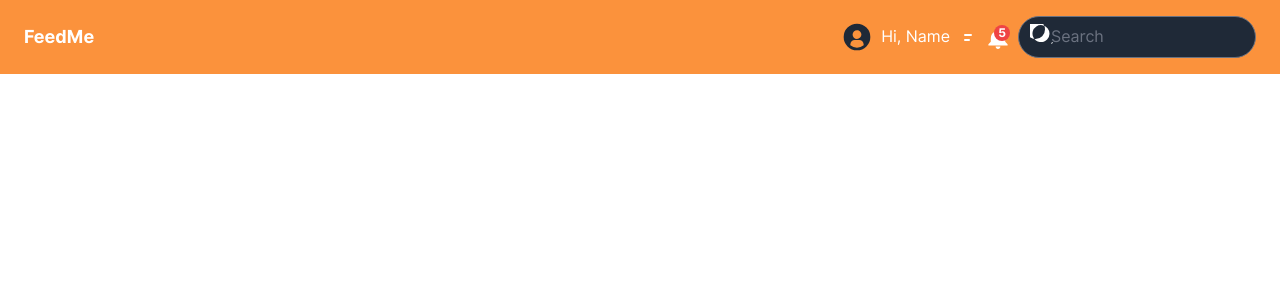
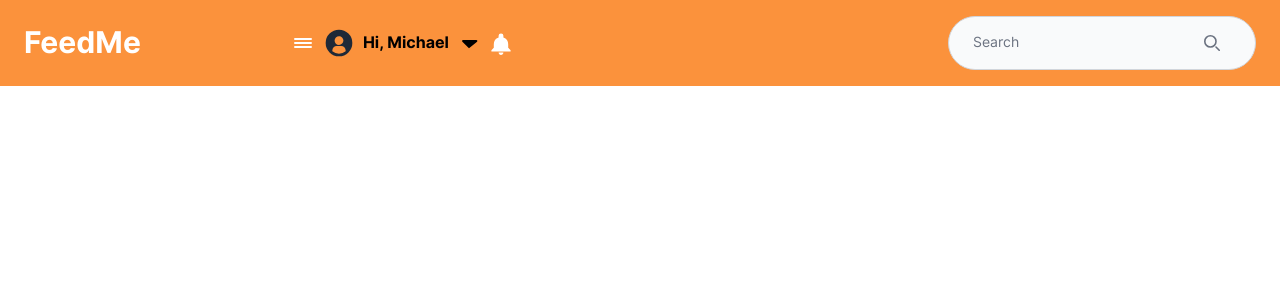
Before and after one commit to mohamed-nawas/food-delivery, a React (Vite) app in the folder client/: page / in a window 1280 px wide. Shown: the top 300 px of the page. Built offline with nearby package versions, Linux system fonts and the light colour scheme.

Commit message:
refactored admin dashboard UI to contain all componnets

```diff
--- a/client/src/components/admin-dashboard/Header/ui.tsx
+++ b/client/src/components/admin-dashboard/Header/ui.tsx
@@ -2,15 +2,34 @@ import * as React from 'react';
 
 interface AdminDashboardHeaderUIProps {
   pictureUrl?: string;
+  userName?: string;
+  notificationCount?: string;
 }
 
 const AdminDashboardHeaderUI = (props: AdminDashboardHeaderUIProps) => {
   return (
-    <header className='text-white flex justify-between items-center py-4 px-6'  style={{backgroundColor: 'rgb(251, 146, 60)'}}>
-      <div className='flex items-center'>
-        <span className='text-lg font-bold'>FeedMe</span>
-      </div>
+    <header className='text-white flex justify-between items-center py-4 px-6' style={{ backgroundColor: 'rgb(251, 146, 60)' }}>
+      <div className='flex items-center' style={{ border: '5px', borderColor: 'green' }}>
+        <span className='text-lg font-bold' style={{ marginRight: 150 }}><h3>FeedMe</h3></span>
         <div className='flex items-center space-x-2'>
+          <button>
+            <svg
+              xmlns="http://www.w3.org/2000/svg"
+              className="h-6 w-6"
+              fill="none"
+              viewBox="0 0 24 24"
+              stroke="currentColor"
+            >
+              <path
+                stroke-linecap="round"
+                stroke-linejoin="round"
+                stroke-width="2"
+                d="M4 8h16M4 12h16M4 16h16"
+              />
+            </svg>
+          </button>
+
+
           {props.pictureUrl && (
             <img
               src='profile-picture.jpg'
@@ -34,18 +53,11 @@ const AdminDashboardHeaderUI = (props: AdminDashboardHeaderUIProps) => {
             </svg>
           )}
 
-        <span className='hidden lg:block'>Hi, Name</span>
-        <svg
-          className='h-5 w-5 fill-current hidden lg:block'
-          xmlns='http://www.w3.org/2000/svg'
-          viewBox='0 0 20 20'
-        >
-          <path
-            fill-rule='evenodd'
-            d='M6 8a1 1 0 011-1h6a1 1 0 010 2H7a1 1 0 01-1-1zm1 4a1 1 0 100 2h4a1 1 0 100-2H7z'
-            clip-rule='evenodd'
-          />
+          <span className='hidden lg:block'><h6 className='text-black font-bold'>Hi, {props.userName ? props.userName : 'Michael'}</h6></span>
+          <svg xmlns="http://www.w3.org/2000/svg" viewBox="0 0 24 24" width="24" height="24">
+            <path d="M12 17.293l-6.646-6.647a.999.999 0 0 1 .707-1.707h13.292a1 1 0 0 1 .707 1.707L12 17.293z" />
           </svg>
+
           <div className='relative'>
             <svg
               className='h-6 w-6 fill-current'
@@ -55,24 +67,22 @@ const AdminDashboardHeaderUI = (props: AdminDashboardHeaderUIProps) => {
               <path d='M10 20c1.1 0 2-.9 2-2H8c0 1.1.9 2 2 2zM4 14v-3a6 6 0 014-5.66V4a2 2 0 114 0v1.34A6 6 0 0116 11v3l2 2v1H2v-1l2-2z' />
             </svg>
             <span className='absolute top-0 right-0 bg-red-500 text-xs rounded-full px-1 font-semibold'>
-            5
+              {props.notificationCount}
             </span>
           </div>
-        <div className='relative'>
-          <input
-            type='text'
-            className='pl-8 pr-4 py-2 rounded-full bg-gray-800 focus:outline-none focus:bg-gray-700 focus:text-white'
-            placeholder='Search'
-          />
-          <svg
-            className='h-6 w-6 fill-current absolute top-0 left-0 mt-2 ml-3'
-            xmlns='http://www.w3.org/2000/svg'
-            viewBox='0 0 24 24'
-          >
-            <path d='M20.986 19.374l-3.88-3.88a8.5 8.5 0 10-13.747-2.15 8.5 8.5 0 0013.747 2.15l3.88 3.88a1 1 0 101.415-1.415zM5.5 15a9.5 9.5 0 110-19 9.5 9.5 0 010 19z' />
+        </div>
+      </div>
+
+      <div className="relative w-1/4">
+        <input type="search" id="default-search" className="block w-full p-4 pl-6 pr-10 text-sm text-gray-900 border border-gray-300 rounded-full bg-gray-50 focus:ring-blue-500 focus:border-blue-500 dark:bg-gray-700 dark:border-gray-600 dark:placeholder-gray-400 dark:text-white dark:focus:ring-blue-500 dark:focus:border-blue-500" placeholder="Search" required />
+        <div className="absolute inset-y-0 right-0 flex items-center pr-3 pointer-events-none">
+          <svg className="w-4 h-4 text-gray-500 dark:text-gray-400 mr-6" aria-hidden="true" xmlns="http://www.w3.org/2000/svg" fill="none" viewBox="0 0 20 20">
+            <path stroke="currentColor" stroke-linecap="round" stroke-linejoin="round" stroke-width="2" d="m19 19-4-4m0-7A7 7 0 1 1 1 8a7 7 0 0 1 14 0Z" />
           </svg>
         </div>
       </div>
+
+
     </header>
   );
 };
--- /dev/null
+++ b/client/src/pages/AdminDashboard/index.tsx
@@ -0,0 +1,13 @@
+import * as React from 'react';
+import AdminDashboardUI from './ui';
+
+const AdminDashboard = () => {
+    // const [state, handlers] = useAdminDashboard();
+
+    return (
+        // <AdminDashboardUI {...state} {...handlers} />
+        <AdminDashboardUI />
+    )
+}
+
+export default AdminDashboard;
--- /dev/null
+++ b/client/src/pages/AdminDashboard/ui.tsx
@@ -0,0 +1,10 @@
+import * as React from 'react';
+import AdminDashboardHeader from '../../components/admin-dashboard/Header';
+
+interface AdminDashboardUIProps {}
+
+const AdminDashboardUI = (props: AdminDashboardUIProps) => {
+    return <AdminDashboardHeader />;
+}
+
+export default AdminDashboardUI;
--- a/client/src/pages/Home.tsx
+++ b/client/src/pages/Home.tsx
@@ -1,7 +1,7 @@
 import * as React from 'react';
 
 import CustomLink from '../components/CustomLink';
-import AdminDashboardHeader from '../components/admin-dashboard/Header';
+import AdminDashboard from './AdminDashboard';
 
 export default function Home(): JSX.Element {
   return (
@@ -30,7 +30,7 @@ export default function Home(): JSX.Element {
             </footer>
           </div>
         </section> */}
-        <AdminDashboardHeader />
+        <AdminDashboard />
       </main>
     </>
   );
```
Lines whose indentation alone changed are shown as unchanged.
